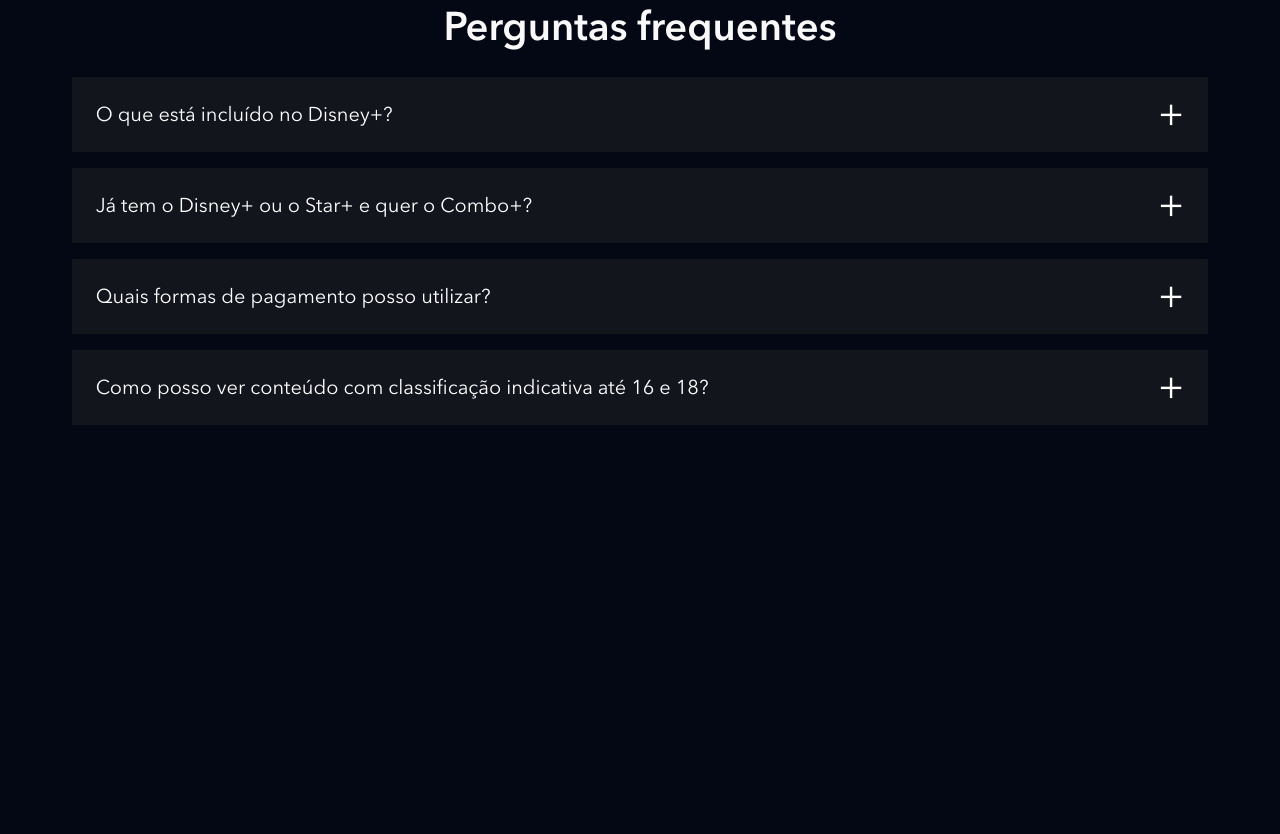
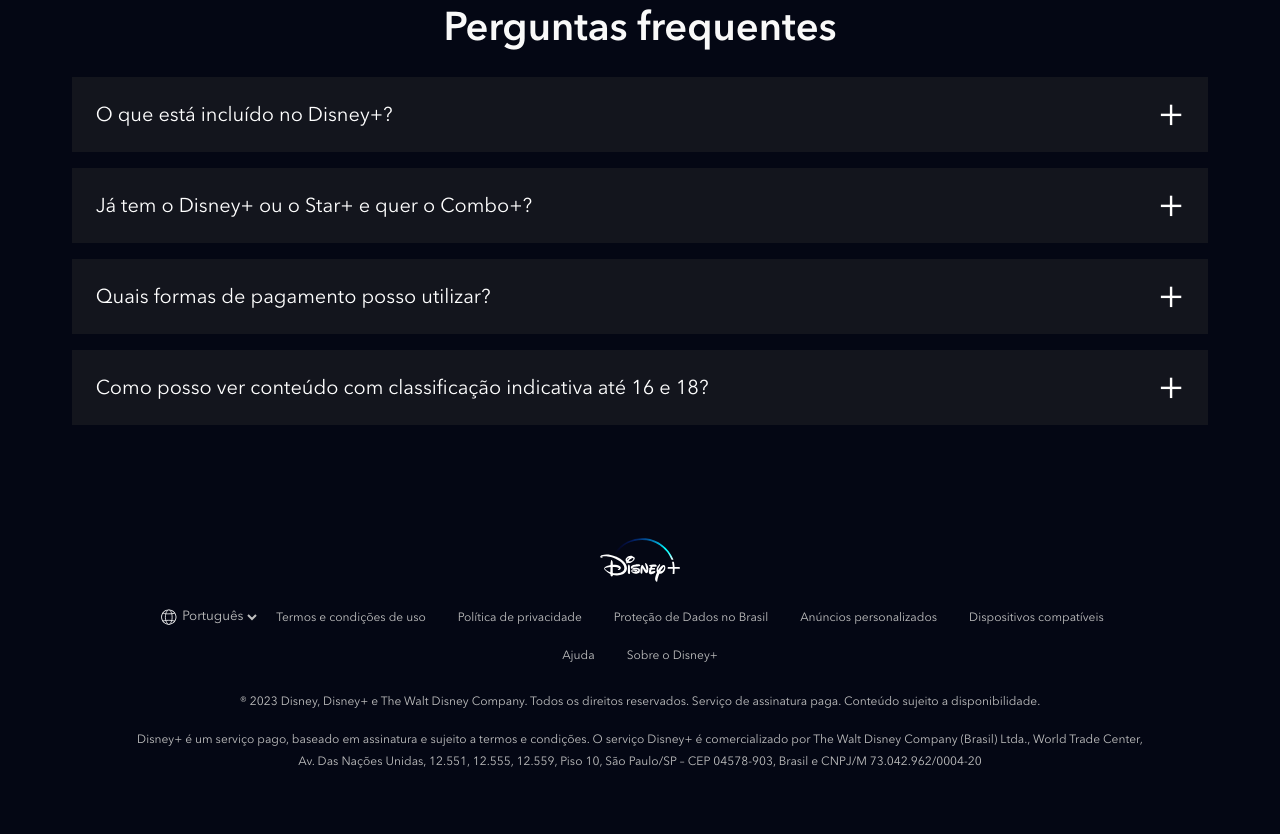
Before and after one commit to karensantana278/disney-plus-clone, a website: page index.html in a window 1280 px wide. Shown: the part 4379-5213 px from the top of the page. Before the commit the page ends 4891 px from the top, so only its background shows below. Drawn offline with nearby package versions, Linux system fonts and the light colour scheme; files that its build step writes are made by us from their sources; files whose address does not match are found by name.

Commit message:
add footer

```diff
--- a/index.html
+++ b/index.html
@@ -257,7 +257,8 @@
 
                     Se você assina o plano mensal, o valor que você paga mensalmente será descontado do preço do Combo+.
 
-                    Se você tem uma assinatura anual do Disney+ cobrada diretamente pelo Disney+, não é possível mudar para o Combo+ no momento. Entre em contato com o suporte do Disney+ para conhecer suas opções.
+                    Se você tem uma assinatura anual do Disney+ cobrada diretamente pelo Disney+, não é possível mudar
+                    para o Combo+ no momento. Entre em contato com o suporte do Disney+ para conhecer suas opções.
 
                     Você vai receber um e-mail com os valores detalhados assim que finalizar o pagamento.
 
@@ -272,7 +273,9 @@
                     Quais formas de pagamento posso utilizar?
                 </div>
                 <div class="faq__questions__item__answer text--big">
-                    Você pode utilizar: cartão de débito, cartão de crédito, PayPal, Mercado Pago, e também empresas parceiras como Google Play Store, App Store da Apple; Mercado Livre e provedores locais de TV, telefonia e internet.
+                    Você pode utilizar: cartão de débito, cartão de crédito, PayPal, Mercado Pago, e também empresas
+                    parceiras como Google Play Store, App Store da Apple; Mercado Livre e provedores locais de TV,
+                    telefonia e internet.
                 </div>
             </li>
 
@@ -281,13 +284,67 @@
                     Como posso ver conteúdo com classificação indicativa até 16 e 18?
                 </div>
                 <div class="faq__questions__item__answer text--big">
-                    Para poder acessar o catálogo completo que inclui conteúdo com classificação indicativa até 16 e 18, todos os usuários do Disney+ na América Latina devem atualizar as configurações de controle parental do perfil. É possível restringir o conteúdo de cada perfil e também adicionar um PIN de bloqueio. Os usuários que preferirem manter a configuração atual vão continuar aproveitando o Disney+ com a classificação indicativa até 14, podendo alterá-la a qualquer momento em "Editar Perfis".
+                    Para poder acessar o catálogo completo que inclui conteúdo com classificação indicativa até 16 e 18,
+                    todos os usuários do Disney+ na América Latina devem atualizar as configurações de controle parental
+                    do perfil. É possível restringir o conteúdo de cada perfil e também adicionar um PIN de bloqueio. Os
+                    usuários que preferirem manter a configuração atual vão continuar aproveitando o Disney+ com a
+                    classificação indicativa até 14, podendo alterá-la a qualquer momento em "Editar Perfis".
                 </div>
             </li>
         </ul>
     </section>
 
 
+    <footer class="footer">
+        <div class="footer__container">
+            <img class="footer__logo" src="./dist/images/disneyplus.svg" alt="Disney+">
+            <ul class="footer__links">
+                <li class="footer__links__item">
+                    <div class="language-selector">
+                        <img src="./dist/images/icones/globe.svg" alt="globo">
+                        <select>
+                            <option value="">English</option>
+                            <option value="" selected>Português</option>
+                        </select>
+                    </div>
+
+                </li>
+                <li class="footer__links__item">
+                    <a class="text--small" href="#">Termos e condições de uso</a>
+                </li>
+                <li class="footer__links__item">
+                    <a class="text--small" href="#">Política de privacidade</a>
+                </li>
+                <li class="footer__links__item">
+                    <a class="text--small" href="#">Proteção de Dados no Brasil</a>
+                </li>
+                <li class="footer__links__item">
+                    <a class="text--small" href="#">Anúncios personalizados</a>
+                </li>
+                <li class="footer__links__item">
+                    <a class="text--small" href="#">Dispositivos compatíveis</a>
+                </li>
+                <li class="footer__links__item">
+                    <a class="text--small" href="#">Ajuda</a>
+                </li>
+                <li class="footer__links__item">
+                    <a class="text--small" href="#">Sobre o Disney+</a>
+                </li>
+
+            </ul>
+
+            <p class="text--small">
+                ® 2023 Disney, Disney+ e The Walt Disney Company. Todos os direitos reservados. Serviço de
+                assinatura paga. Conteúdo sujeito a disponibilidade.
+            </p>
+            <p class="text--small">
+                Disney+ é um serviço pago, baseado em assinatura e sujeito a termos e condições. O serviço Disney+ é
+                comercializado por The Walt Disney Company (Brasil) Ltda., World Trade Center, Av. Das Nações
+                Unidas, 12.551, 12.555, 12.559, Piso 10, São Paulo/SP – CEP 04578-903, Brasil e CNPJ/M
+                73.042.962/0004-20
+            </p>
+        </div>
+    </footer>
 
 
 
--- /dev/null
+++ b/src/styles/_footer.scss
@@ -0,0 +1,68 @@
+@use 'variables';
+
+.footer{
+    padding: 26px 8px;
+    &__container{
+        max-width: 1024px;
+        width: 100%;
+        margin: 0 auto;
+        text-align: center;
+        padding-bottom: 20px;
+    }
+
+    &__logo{
+        width: 80px;
+        margin: 0 auto 10px;
+    }
+
+    &__links{
+        margin-bottom: 16px;
+        display: flex;
+        align-items: center;
+        flex-wrap: wrap;
+        justify-content: center;
+
+        &__item{
+            display: inline-block;
+
+            a{
+                display: block;
+                text-decoration: none;
+                padding: 8px 16px;
+
+                &:hover{
+                    color: variables.$colorTextSecondary;
+                }
+            }
+        }
+    }
+
+    p{
+        margin-bottom: 16px;
+    }
+}
+
+.language-selector{
+    display: flex;
+    align-items: center;
+
+    img{
+        height: 18px;
+        width: 18px;
+    }
+
+    select{
+        background-color: transparent;
+        border: none;
+        color: variables.$colorTextPrimary;
+        height: 38px;
+
+        &:hover{
+            color: variables.$colorTextSecondary;
+        }
+
+        option{
+            color: variables.$bgColor;
+        }
+    }
+}
--- a/src/styles/main.scss
+++ b/src/styles/main.scss
@@ -4,6 +4,7 @@
 @use 'plans';
 @use 'available-devices';
 @use 'faq';
+@use 'footer';
 
 @font-face{
     font-family: Avenir;
```
